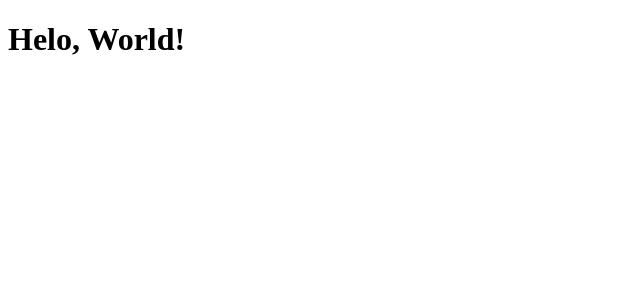
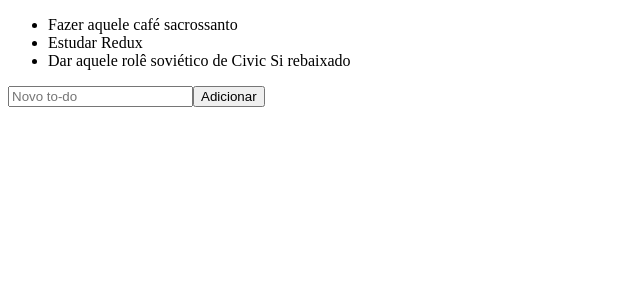
Before and after one commit to divertimentos/course-redux-zustand, a React (Vite) app: page / in a window 1280 px wide. Shown: the top 300 px of the page, without its empty margins (0-640 px from the left). Built offline with nearby package versions, Linux system fonts and the light colour scheme.

Commit message:
Creates the store and uses the Provider to get states

```diff
--- a/package.json
+++ b/package.json
@@ -12,7 +12,8 @@
   "dependencies": {
     "@reduxjs/toolkit": "^2.2.7",
     "react": "^18.3.1",
-    "react-dom": "^18.3.1"
+    "react-dom": "^18.3.1",
+    "react-redux": "^9.1.2"
   },
   "devDependencies": {
     "@eslint/js": "^9.9.0",
--- a/src/App.tsx
+++ b/src/App.tsx
@@ -1,7 +1,13 @@
+import { AddTodo } from "./components/AddTodo";
+import { TodoList } from "./components/TodoList";
+import { Provider as ReduxProvider } from "react-redux";
+import { store } from "./store";
+
 export function App() {
   return (
-    <>
-      <h1>Helo, World!</h1>
-    </>
+    <ReduxProvider store={store}>
+      <TodoList />
+      <AddTodo />
+    </ReduxProvider>
   );
 }
--- /dev/null
+++ b/src/components/AddTodo.tsx
@@ -0,0 +1,22 @@
+import { FormEvent, useState } from "react";
+
+export function AddTodo() {
+  const [newTodo, setNewTodo] = useState();
+  const handleNewTodo = (event: FormEvent) => {
+    event.preventDefault();
+
+    console.log(newTodo);
+  };
+
+  return (
+    <form onSubmit={handleNewTodo}>
+      <input
+        type="text"
+        placeholder="Novo to-do"
+        value={newTodo}
+        onChange={(event) => setNewTodo(event.target.value)}
+      />
+      <button type="submit">Adicionar</button>
+    </form>
+  );
+}
--- /dev/null
+++ b/src/components/TodoList.tsx
@@ -0,0 +1,17 @@
+import { useSelector } from "react-redux";
+
+export function TodoList() {
+  const todos = useSelector((store) => {
+    return store.todo;
+  });
+
+  console.dir(todos);
+
+  return (
+    <ul>
+      {todos.map((todo: string) => {
+        return <li key={todo}>{todo}</li>;
+      })}
+    </ul>
+  );
+}
--- a/src/store/index.ts
+++ b/src/store/index.ts
@@ -2,7 +2,11 @@ import { configureStore, createSlice } from "@reduxjs/toolkit";
 
 const todoSlice = createSlice({
   name: "todo",
-  initialState: ["Fazer cafeé", "Estudar Redux"],
+  initialState: [
+    "Fazer aquele café sacrossanto",
+    "Estudar Redux",
+    "Dar aquele rolê soviético de Civic Si rebaixado",
+  ],
   reducers: {},
 });
 
```
Also changed, not shown: 1 other file (tests, documents, lock files or other folders).
